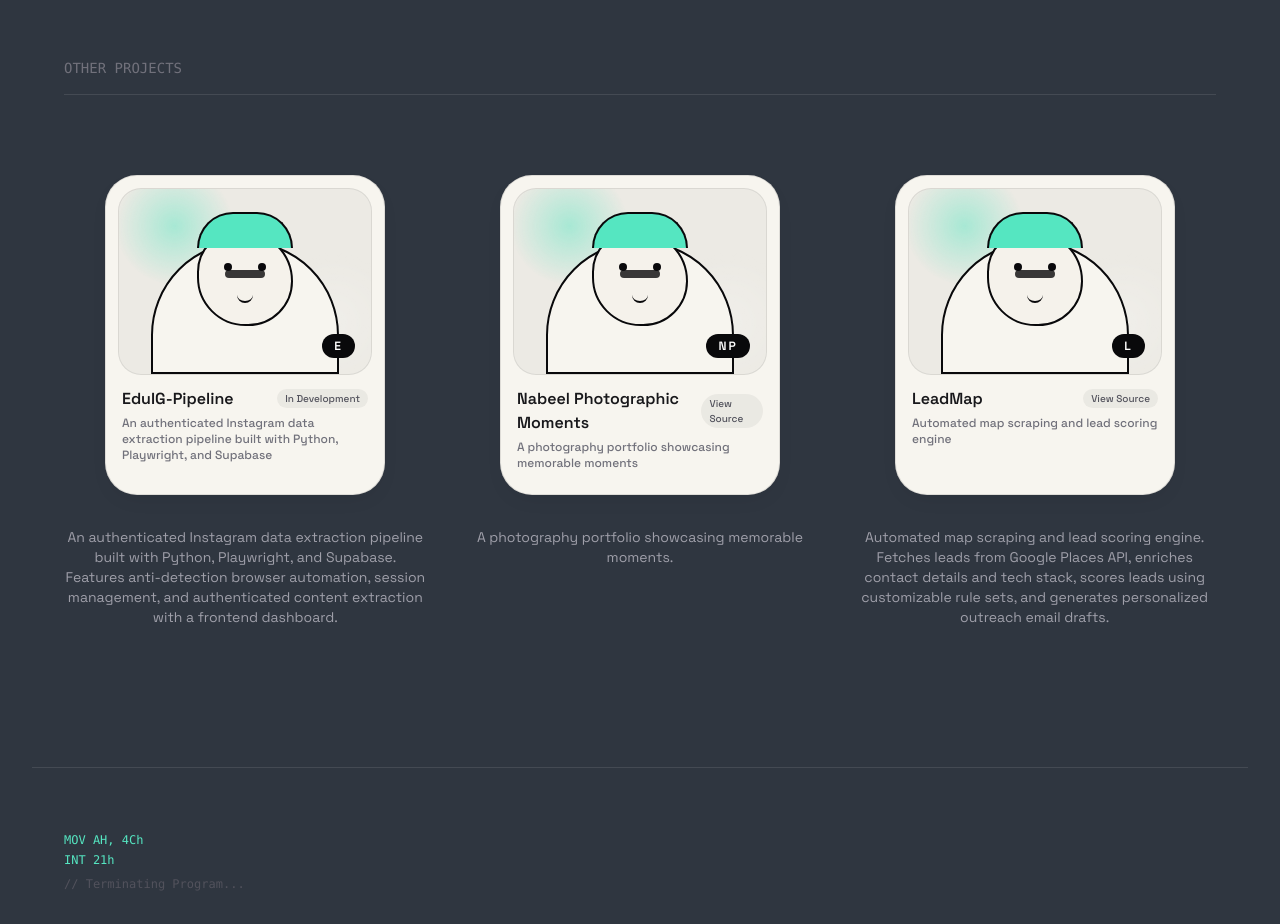
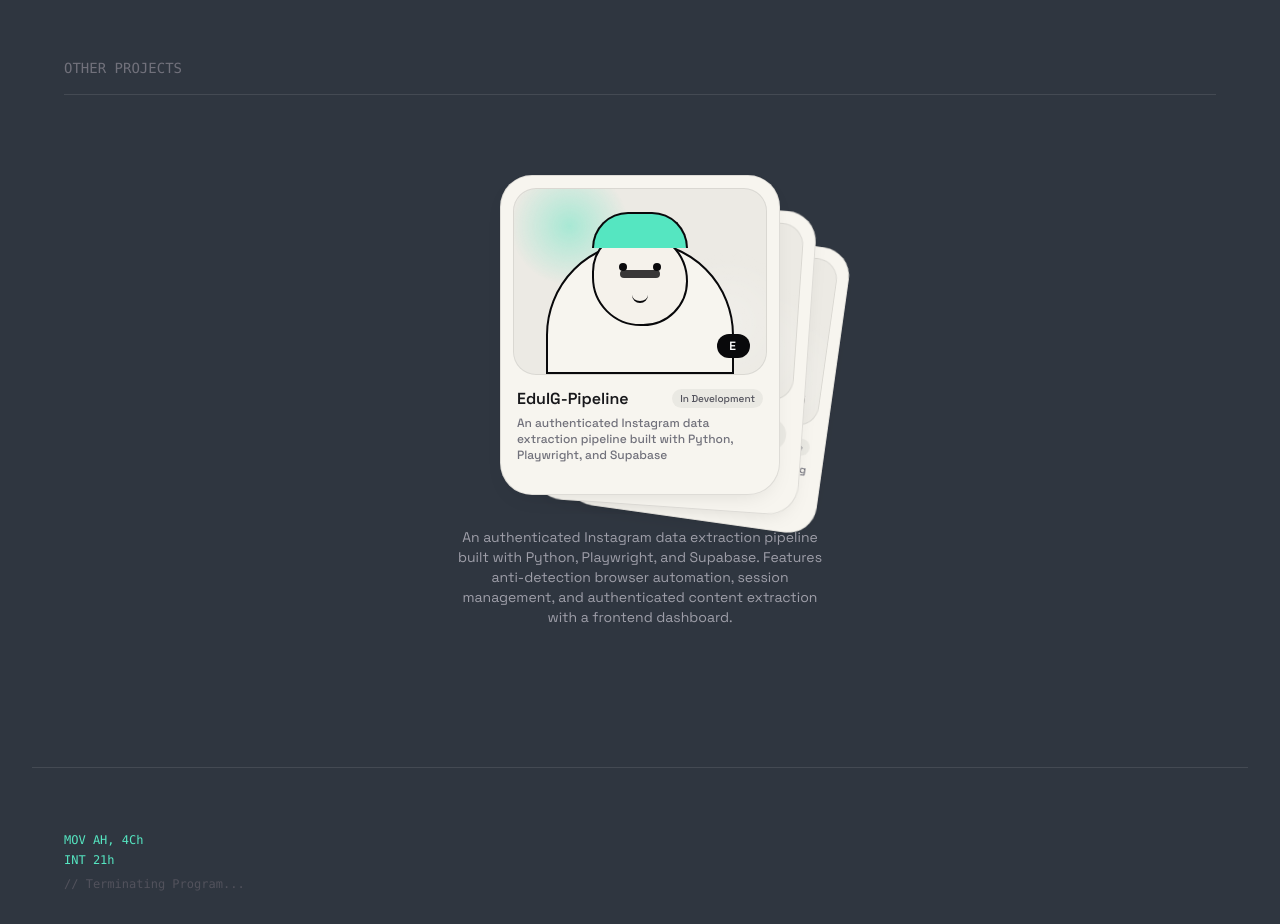
Before and after one commit to abdulmueezdev/Portfolio, a Next.js app: page /portfolio in a window 1280 px wide. Shown: the part 1140-2064 px from the top of the page. Built offline with nearby package versions, Linux system fonts and the light colour scheme.

Commit message:
fix: restore OrbitCardStack for non-featured projects, modify unexpanded state for distinct offsets

```diff
--- a/app/portfolio/page.tsx
+++ b/app/portfolio/page.tsx
@@ -103,24 +103,15 @@
         <div>
           <h2 className="font-mono text-sm text-zinc-500 mb-8 border-b border-white/10 pb-4">OTHER PROJECTS</h2>
           {otherProjects.length > 0 ? (
-            <div className="grid grid-cols-1 md:grid-cols-2 lg:grid-cols-3 gap-8 py-12">
-              {otherProjects.map((p) => (
-                <div key={p.id} className="flex justify-center items-center">
-                  <OrbitCardStack
-                    items={[{
+            <div className="flex justify-center items-center py-12">
+              <OrbitCardStack items={otherProjects.map(p => ({
                 name: p.title,
                 role: p.description.split('.')[0] || 'Project',
                 description: p.description,
                 image: p.image_url || '',
                 accent: '#55E6C1',
                 stat: p.github_url ? 'View Source' : 'In Development',
-                    }]}
-                    defaultActiveIndex={0}
-                    spread={0}
-                    lift={0}
-                  />
-                </div>
-              ))}
+              }))} defaultActiveIndex={0} spread={168} lift={34} />
             </div>
           ) : (
             <div className="font-mono text-center py-24 text-zinc-500">
--- a/components/ui/OrbitCardStack.tsx
+++ b/components/ui/OrbitCardStack.tsx
@@ -148,6 +148,10 @@
           if (expanded) {
             x = (index - center) * spread;
             r = (index - center) * 12;
+          } else {
+            // Un-expanded: fan out slightly so they don't perfectly overlap
+            x = offset * 24;  // Slight shift to the right
+            r = offset * 4;   // Slight tilt
           }
 
           const scale = expanded ? 1 : 1 - distanceToActive * 0.05;
```
Lines whose indentation alone changed are shown as unchanged.
